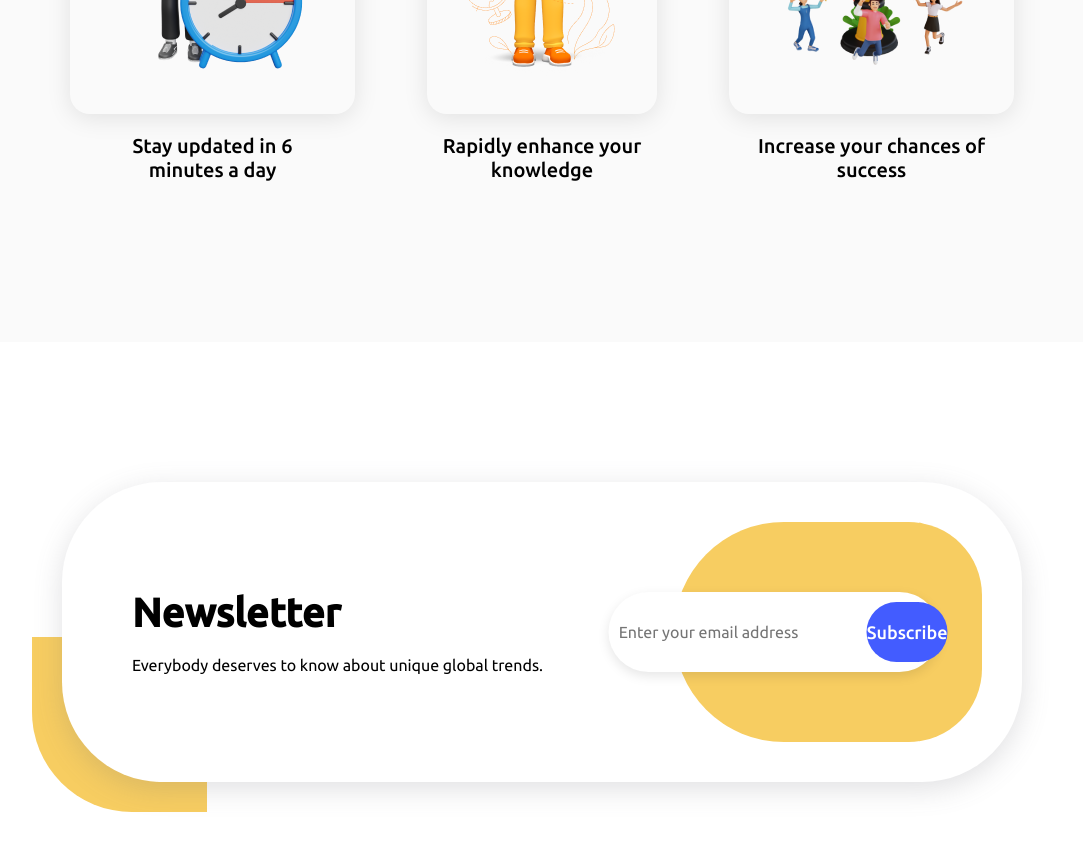
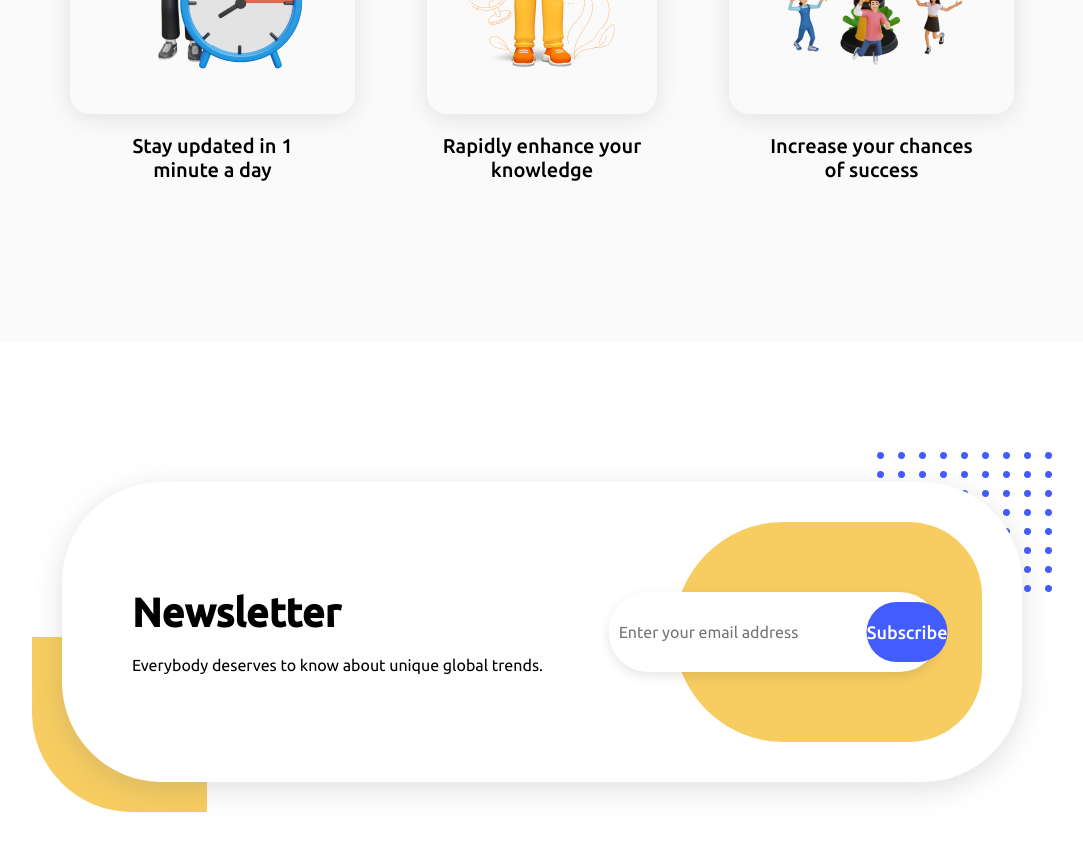
Before and after one commit to farizajju0804/beams-frontend, a React (Create React App) app: page / in a window 1280 px wide. Shown: the part 6640-7490 px from the top of the page, without its empty margins (98-1181 px from the left). Built offline with nearby package versions, Linux system fonts and the light colour scheme.

Commit message:
completed landing

```diff
--- a/src/App.css
+++ b/src/App.css
@@ -861,6 +861,7 @@
 
   .seven{
     flex-direction: column;
+
   }
 
   .newletter
@@ -873,9 +874,11 @@
     padding: 40px;
     margin-top: 100px;
     margin-bottom: 100px;
+
   }
 
   .outnews1{
+
     position: relative;
     width: 80%;
     height: 300px;
@@ -883,6 +886,13 @@
     box-shadow: rgba(100, 100, 111, 0.2) 0px 7px 29px 0px;
     background-color: white;
     padding: 40px;
+  }
+
+  .newsletterstylish{
+    position: absolute;
+    top: -30px;
+    right: -30px;
+    z-index: -20 ;
   }
 
   .newsoutbod
--- a/src/App.js
+++ b/src/App.js
@@ -2,7 +2,7 @@ import { useEffect } from "react";
 import "./App.css";
 import "react-responsive-carousel/lib/styles/carousel.min.css"; // requires a loader
 import { Navbar } from "./models/navbar/Navbar";
-
+import newsletterstylish from "./assets/newsletterstylish.png";
 import data from "./data/landingdata.json";
 import sec6card1 from "./assets/sec6card1.png";
 import sec6card2 from "./assets/sec6card2.png";
@@ -232,7 +232,7 @@ function App() {
 						<div className="sec4spltitle vertic">
 							<div className="sec4splbg"></div>
 							<h1 className="sec4innertitle">
-								{data.landingpage.sec4innertitle}
+								How will we enhance your Future?
 							</h1>
 						</div>
 						<div className="featurehoricard">
@@ -283,7 +283,9 @@ function App() {
 								<div className="sec4cardimgcont">
 									<img src={sec6card3} alt="" />
 								</div>
-								<span>{data.landingpage.sec6card3}</span>
+								<span>
+									Increase your chances <br /> of success
+								</span>
 							</div>
 						</div>
 					</div>
@@ -291,6 +293,11 @@ function App() {
 				<section className="seven landingsection">
 					<div className="newletter">
 						<div className="outnews1">
+							<img
+								src={newsletterstylish}
+								alt=""
+								className="newsletterstylish"
+							/>
 							<div className="newsoutbod"></div>
 							<div className="outnewsinner">
 								<div className="outnewsleft">
--- a/src/data/landingdata.json
+++ b/src/data/landingdata.json
@@ -21,7 +21,7 @@
         "sec5title":"Testimonials",
         "sec6title":"Benefits",
         "sec6innertitle":"How will you benefit ?",
-        "sec6card1":"Stay updated in 6 minutes a day",
+        "sec6card1":"Stay updated in 1 minute a day",
         "sec6card2":"Rapidly enhance your knowledge",
         "sec6card3":"Increase your chances of success"
 
```
Also changed, not shown: src/assets/newsletterstylish.png (added).
